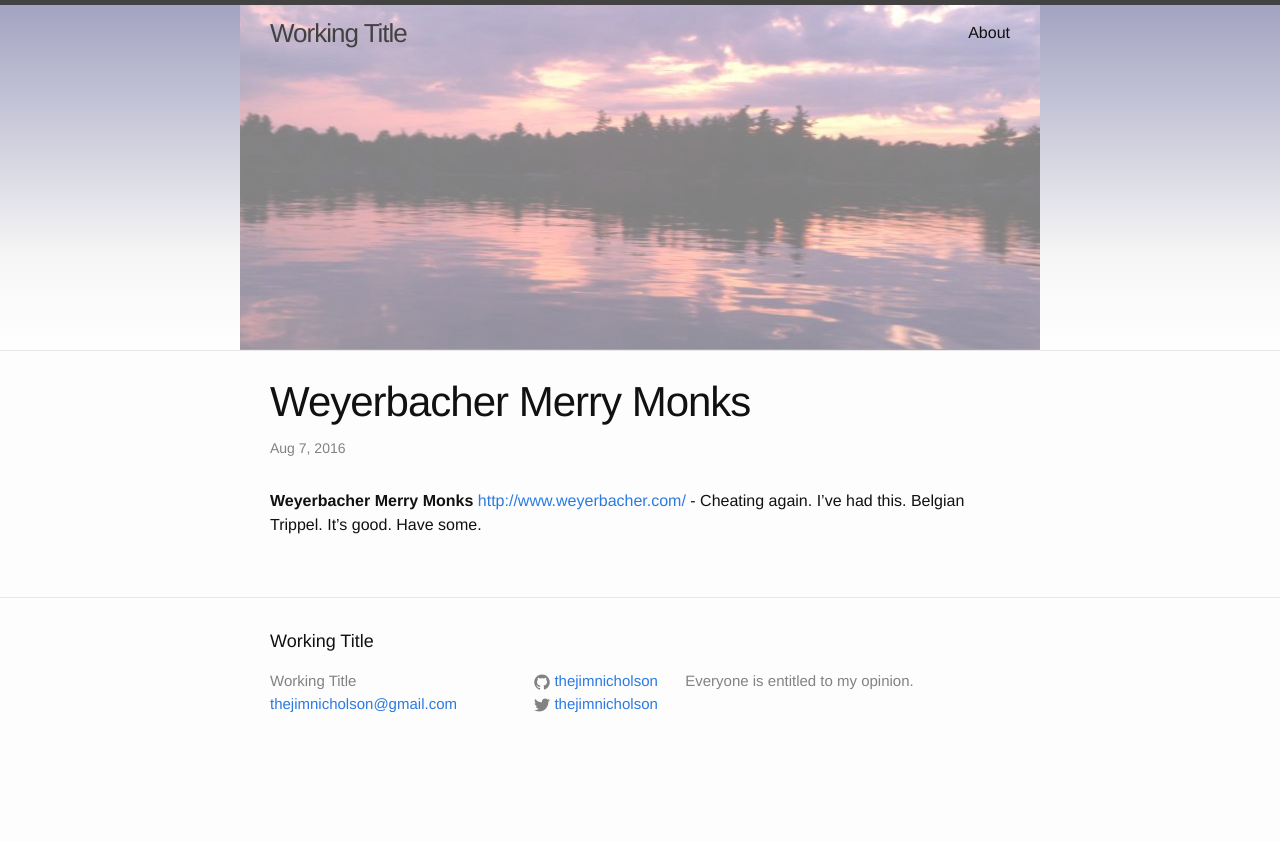
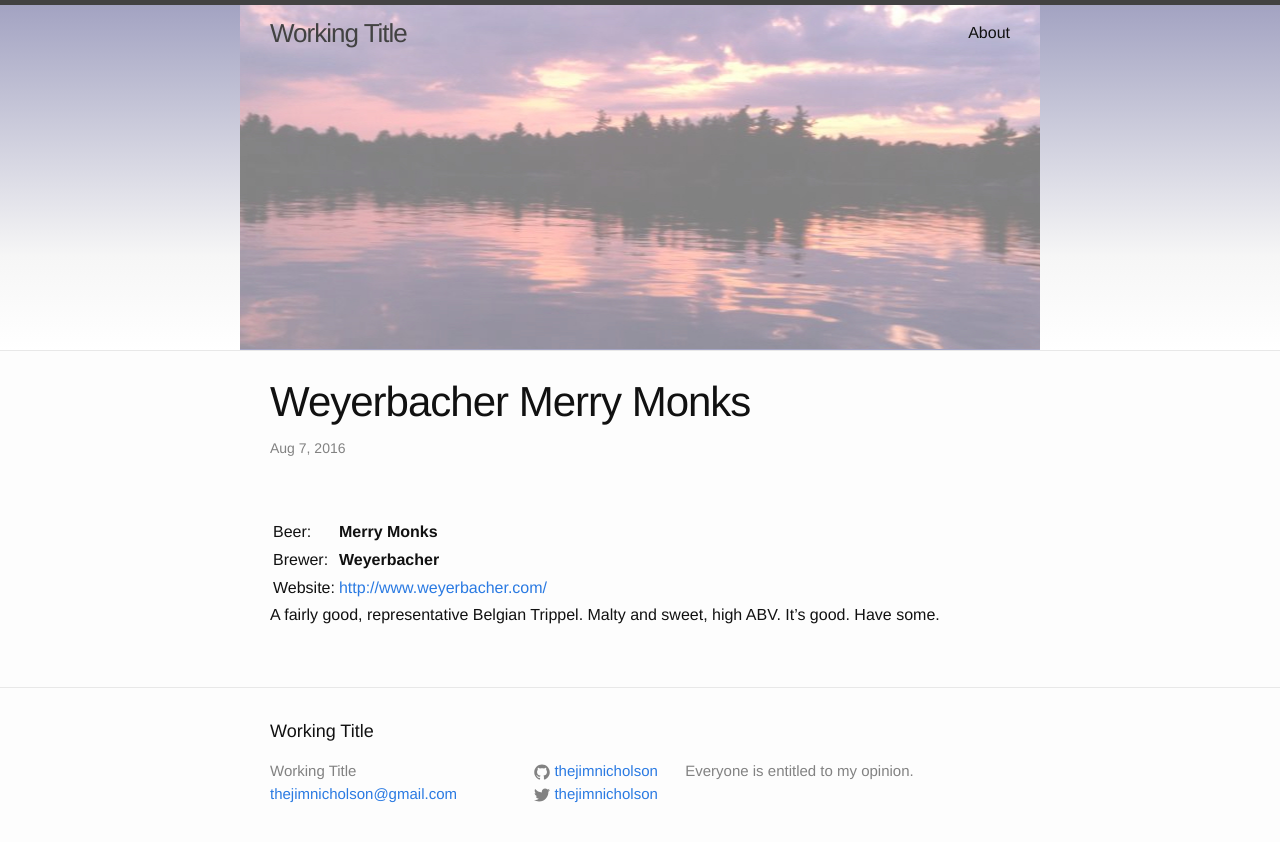
Before and after one commit to thejimnicholson/thejimnicholson.github.io, a Jekyll site: the page built from _posts/2016-08-07-weyerbacher-merry-monks.md, in a window 1280 px wide. Shown: the top 842 px of the page. Built offline with Jekyll 4.4.1, drawn with Linux system fonts in a browser that asks for light colours; Markdown is read by kramdown in place of the engine named in the settings.

Commit message:
/ ‘_posts/2016-08-07-weyerbacher-merry-monks.md’

```diff
--- a/_posts/2016-08-07-weyerbacher-merry-monks.md
+++ b/_posts/2016-08-07-weyerbacher-merry-monks.md
@@ -1,6 +1,13 @@
 ---
 layout: post
 title: Weyerbacher Merry Monks
+categories: [PA,Trippel]
 ---
 
-__Weyerbacher Merry Monks__ <http://www.weyerbacher.com/> - Cheating again. I've had this. Belgian Trippel. It's good. Have some.
+|   |   |
+|---|---|
+| Beer: |  __Merry Monks__     |
+| Brewer: | __Weyerbacher__    |
+| Website: |   <http://www.weyerbacher.com/>  |
+
+A fairly good, representative Belgian Trippel. Malty and sweet, high ABV. It's good. Have some.
```
